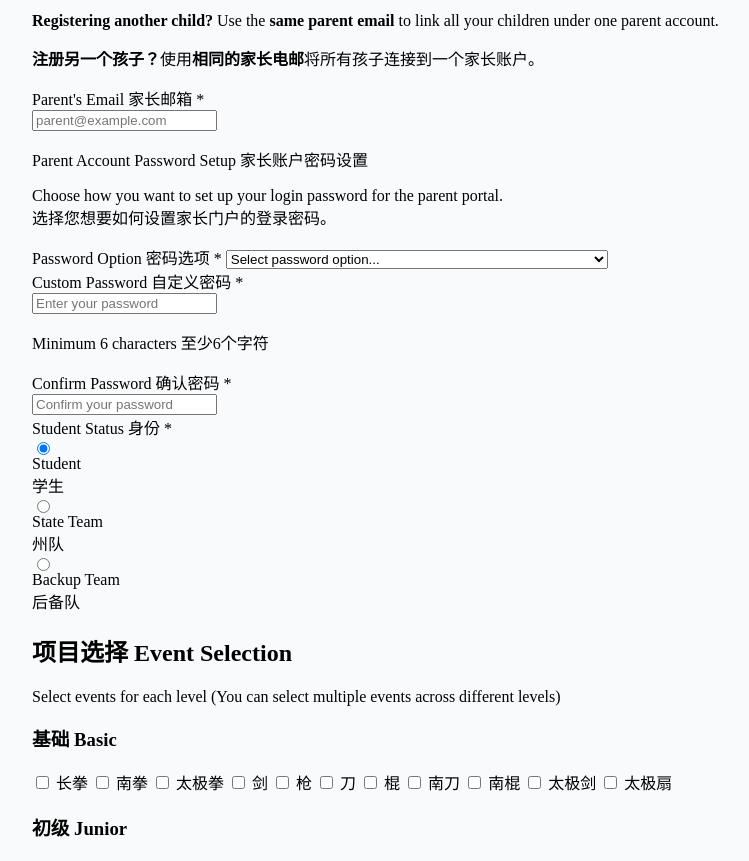
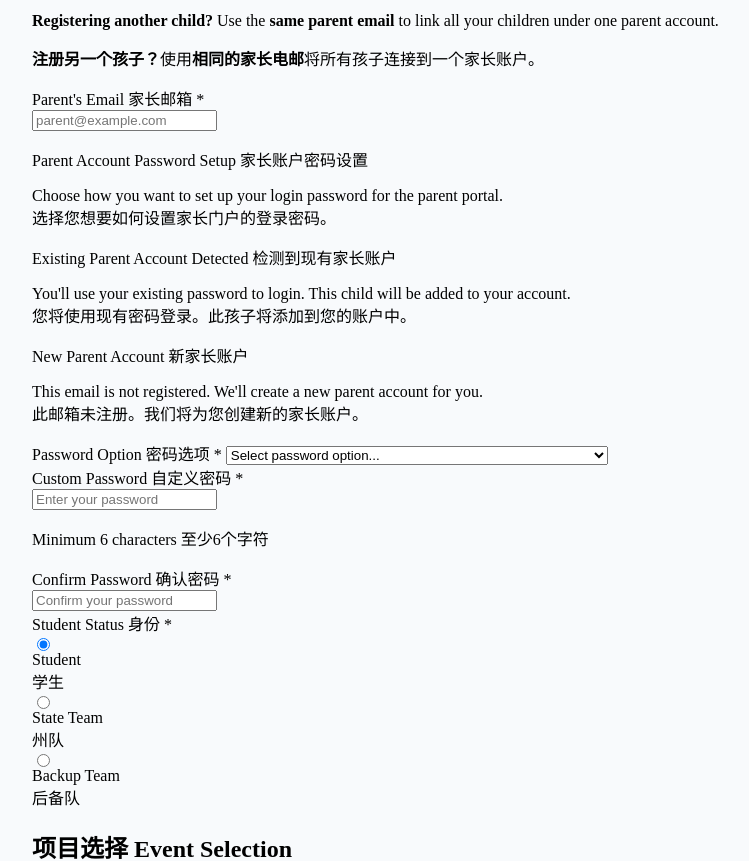
Before and after one commit to MlxySF/student, a PHP site: page /pages/register-parts/body.php in a window 1280 px wide. Shown: the part 654-1515 px from the top of the page, without its empty margins (8-757 px from the left). Run offline with PHP 8.4, Linux system fonts and the light colour scheme.

Commit message:
Update body.php

```diff
--- a/pages/register-parts/body.php
+++ b/pages/register-parts/body.php
@@ -129,6 +129,33 @@
     </p>
 </div>
 
+<!-- EXISTING PARENT INFO (Hidden by default) -->
+<div id="existing-parent-info" class="bg-green-50 border-l-4 border-green-500 p-4 mb-2 rounded-r-lg mt-5 hidden">
+    <p class="text-sm text-green-800 leading-relaxed font-semibold mb-2">
+        <i class="fas fa-check-circle mr-1"></i> Existing Parent Account Detected 检测到现有家长账户
+    </p>
+    <div id="existing-parent-details" class="text-xs text-green-700 leading-relaxed">
+        <!-- Will be populated by JavaScript -->
+    </div>
+    <p class="text-xs text-green-700 leading-relaxed mt-2">
+        <i class="fas fa-info-circle mr-1"></i> You'll use your existing password to login. This child will be added to your account.
+        <br>您将使用现有密码登录。此孩子将添加到您的账户中。
+    </p>
+</div>
+
+<!-- NEW PARENT INFO (Hidden by default) -->
+<div id="new-parent-info" class="bg-purple-50 border-l-4 border-purple-500 p-4 mb-2 rounded-r-lg mt-5 hidden">
+    <p class="text-sm text-purple-800 leading-relaxed font-semibold mb-2">
+        <i class="fas fa-user-plus mr-1"></i> New Parent Account 新家长账户
+    </p>
+    <p class="text-xs text-purple-700 leading-relaxed">
+        This email is not registered. We'll create a new parent account for you.
+        <br>此邮箱未注册。我们将为您创建新的家长账户。
+    </p>
+</div>
+
+<!-- PASSWORD SELECTOR (Only shown for new parents) -->
+<div id="password-selector-container" class="hidden">
     <div class="space-y-2">
         <label class="text-xs font-bold text-slate-500 uppercase">Password Option 密码选项 *</label>
         <select id="password-type" class="w-full p-3 rounded-xl border border-slate-300 focus:border-amber-500 outline-none bg-white" required>
@@ -155,6 +182,8 @@
             <input type="password" id="custom-password-confirm" class="w-full pl-10 p-3 rounded-xl border border-slate-300 focus:border-amber-500 outline-none" placeholder="Confirm your password">
         </div>
     </div>
+</div>
+
 
 
                     <div class="space-y-2">
```
Lines whose indentation alone changed are shown as unchanged.
